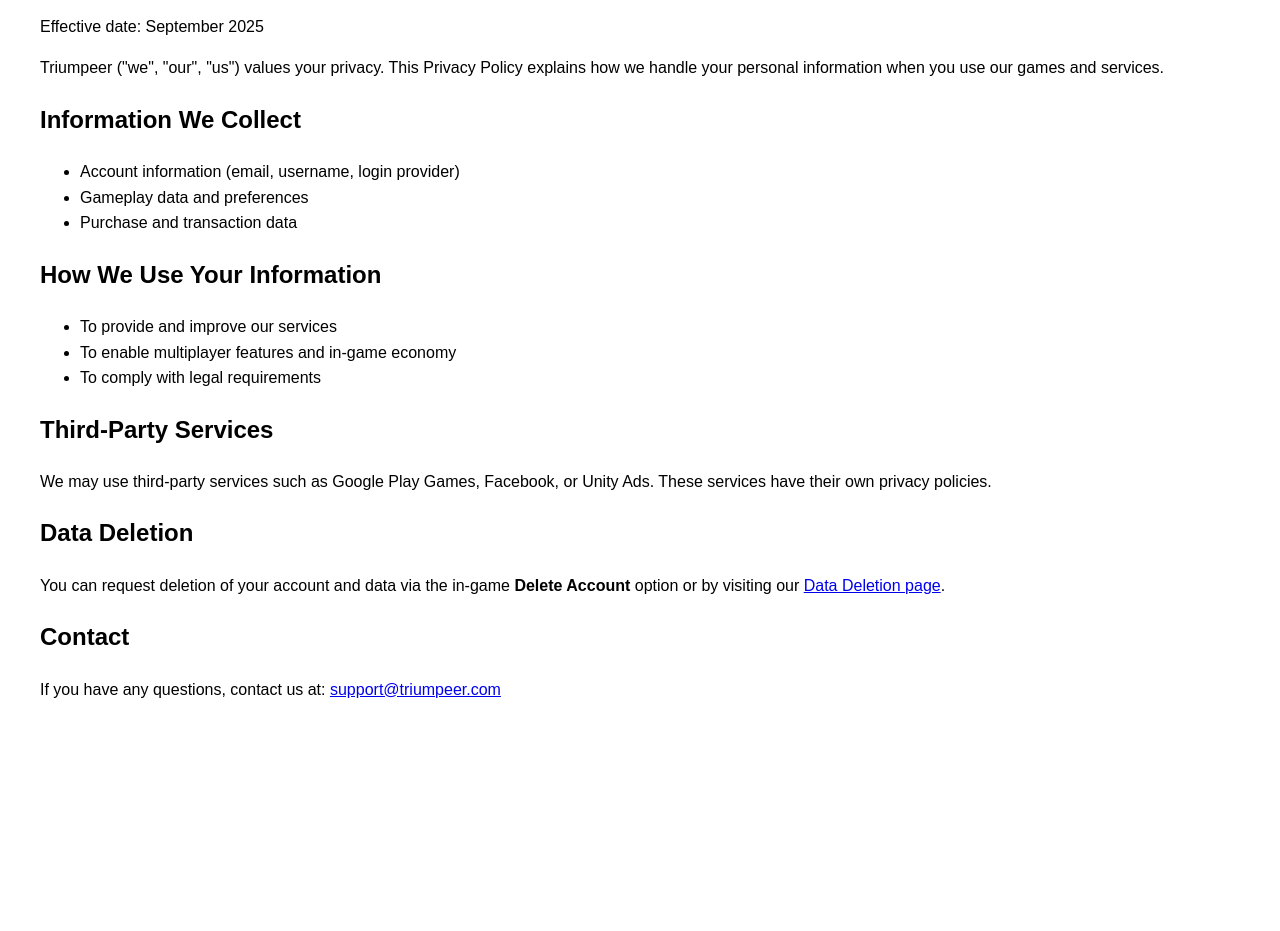
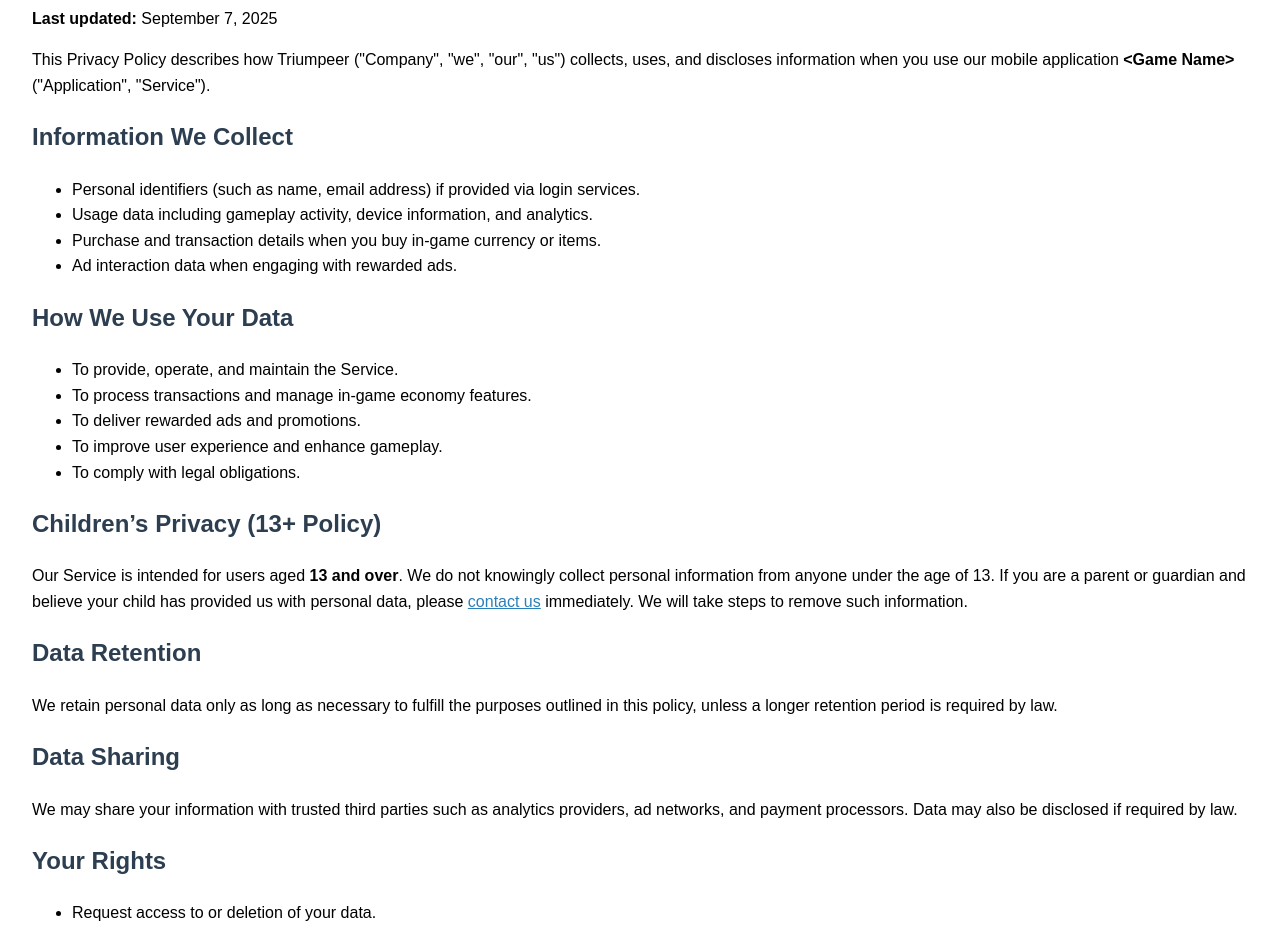
Before and after one commit to Triumpeer/triumpeer-site, a plain HTML site: page privacy.html in a window 1280 px wide. Shown: the part 99-1030 px from the top of the page. Before the commit the page ends 841 px from the top, so only its background shows below. Drawn offline with Linux system fonts and the light colour scheme.

Commit message:
Update privacy and data usage, and data deletion policies.

```diff
--- a/privacy.html
+++ b/privacy.html
@@ -1,60 +1,89 @@
 <!DOCTYPE html>
 <html lang="en">
 <head>
-  <meta charset="UTF-8" />
-  <meta name="viewport" content="width=device-width, initial-scale=1.0" />
-  <title>Privacy Policy - Triumpeer</title>
+  <meta charset="UTF-8">
+  <title>Privacy Policy - <Game Name></title>
+  <meta name="viewport" content="width=device-width, initial-scale=1.0">
   <style>
-    body {
-      font-family: Arial, sans-serif;
-      margin: 40px;
-      line-height: 1.6;
-    }
-    h1 {
-      color: #333;
-    }
+    body { font-family: Arial, sans-serif; margin: 2rem; line-height: 1.6; }
+    h1, h2 { color: #2c3e50; }
+    a { color: #2980b9; }
   </style>
 </head>
 <body>
-  <h1>Privacy Policy</h1>
-  <p>Effective date: September 2025</p>
+  <h1>Privacy Policy for &lt;Game Name&gt;</h1>
+  <p><strong>Last updated:</strong> September 7, 2025</p>
 
   <p>
-    Triumpeer ("we", "our", "us") values your privacy. This Privacy Policy
-    explains how we handle your personal information when you use our games and services.
+    This Privacy Policy describes how Triumpeer ("Company", "we", "our", "us")
+    collects, uses, and discloses information when you use our mobile application
+    <strong>&lt;Game Name&gt;</strong> ("Application", "Service").
   </p>
 
   <h2>Information We Collect</h2>
   <ul>
-    <li>Account information (email, username, login provider)</li>
-    <li>Gameplay data and preferences</li>
-    <li>Purchase and transaction data</li>
+    <li>Personal identifiers (such as name, email address) if provided via login services.</li>
+    <li>Usage data including gameplay activity, device information, and analytics.</li>
+    <li>Purchase and transaction details when you buy in-game currency or items.</li>
+    <li>Ad interaction data when engaging with rewarded ads.</li>
   </ul>
 
-  <h2>How We Use Your Information</h2>
+  <h2>How We Use Your Data</h2>
   <ul>
-    <li>To provide and improve our services</li>
-    <li>To enable multiplayer features and in-game economy</li>
-    <li>To comply with legal requirements</li>
+    <li>To provide, operate, and maintain the Service.</li>
+    <li>To process transactions and manage in-game economy features.</li>
+    <li>To deliver rewarded ads and promotions.</li>
+    <li>To improve user experience and enhance gameplay.</li>
+    <li>To comply with legal obligations.</li>
   </ul>
 
-  <h2>Third-Party Services</h2>
+  <h2>Children’s Privacy (13+ Policy)</h2>
   <p>
-    We may use third-party services such as Google Play Games, Facebook, or
-    Unity Ads. These services have their own privacy policies.
+    Our Service is intended for users aged <strong>13 and over</strong>. We do not knowingly
+    collect personal information from anyone under the age of 13. If you are a parent
+    or guardian and believe your child has provided us with personal data, please
+    <a href="mailto:support@triumpeer.com">contact us</a> immediately. We will take steps to
+    remove such information.
   </p>
+
+  <h2>Data Retention</h2>
+  <p>
+    We retain personal data only as long as necessary to fulfill the purposes outlined
+    in this policy, unless a longer retention period is required by law.
+  </p>
+
+  <h2>Data Sharing</h2>
+  <p>
+    We may share your information with trusted third parties such as analytics
+    providers, ad networks, and payment processors. Data may also be disclosed if
+    required by law.
+  </p>
+
+  <h2>Your Rights</h2>
+  <ul>
+    <li>Request access to or deletion of your data.</li>
+    <li>Update or correct your information in-app or by contacting us.</li>
+    <li>Opt out of promotional communications.</li>
+  </ul>
 
   <h2>Data Deletion</h2>
   <p>
-    You can request deletion of your account and data via the in-game
-    <strong>Delete Account</strong> option or by visiting our
-    <a href="data-deletion.html">Data Deletion page</a>.
+    You can request deletion of your account and associated data through the
+    in-app <strong>Delete Account</strong> option or via
+    <a href="/data-deletion.html">this page</a>.
   </p>
 
-  <h2>Contact</h2>
+  <h2>Changes to This Policy</h2>
   <p>
-    If you have any questions, contact us at:
-    <a href="mailto:support@triumpeer.com">support@triumpeer.com</a>
+    We may update this Privacy Policy from time to time. Updates will be posted on
+    this page with a revised "Last updated" date.
+  </p>
+
+  <h2>Contact Us</h2>
+  <p>
+    If you have any questions about this Privacy Policy, please contact us:
+    <br>Email: <a href="mailto:support@triumpeer.com">support@triumpeer.com</a>
+    <br>Website: <a href="https://triumpeer.com" target="_blank">https://triumpeer.com</a>
   </p>
 </body>
 </html>
```
Also changed, not shown: data-deletion.html (+43 -29 lines).
